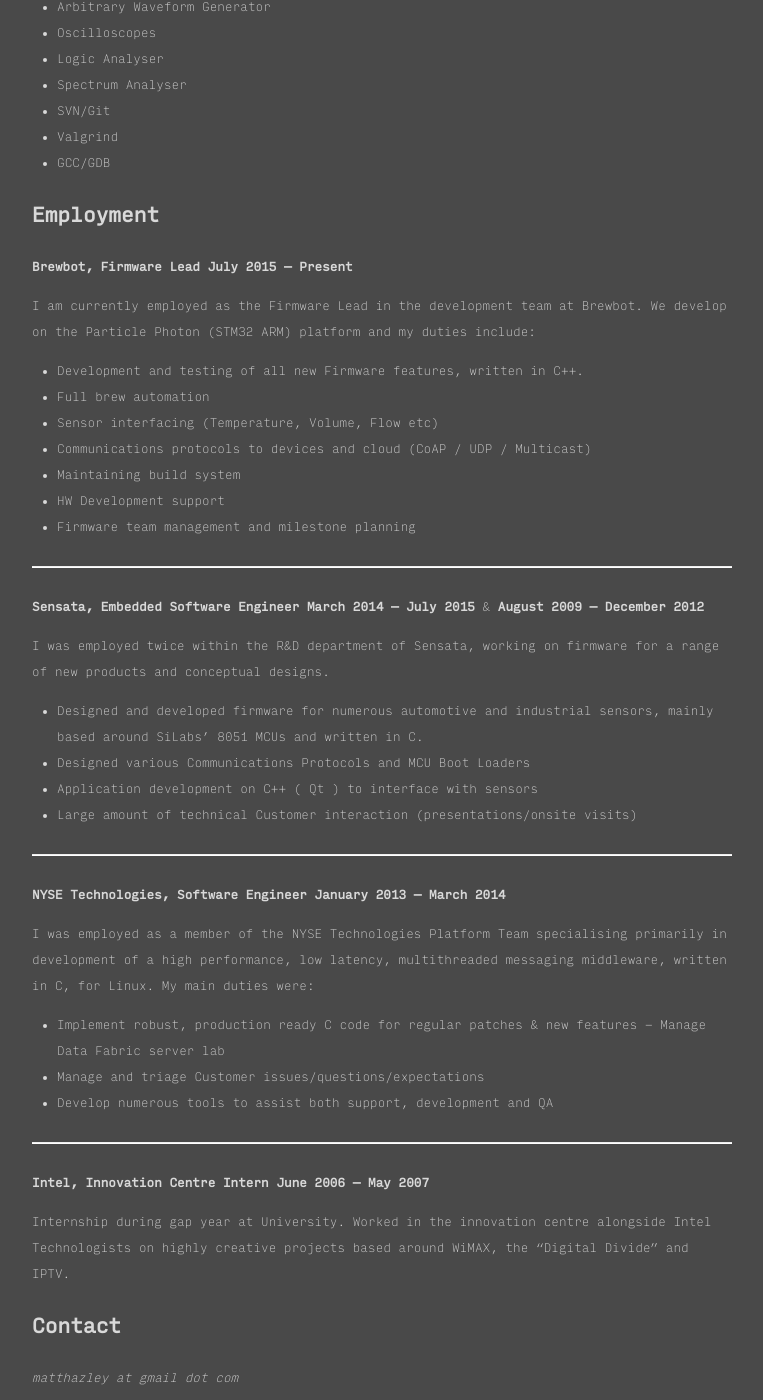
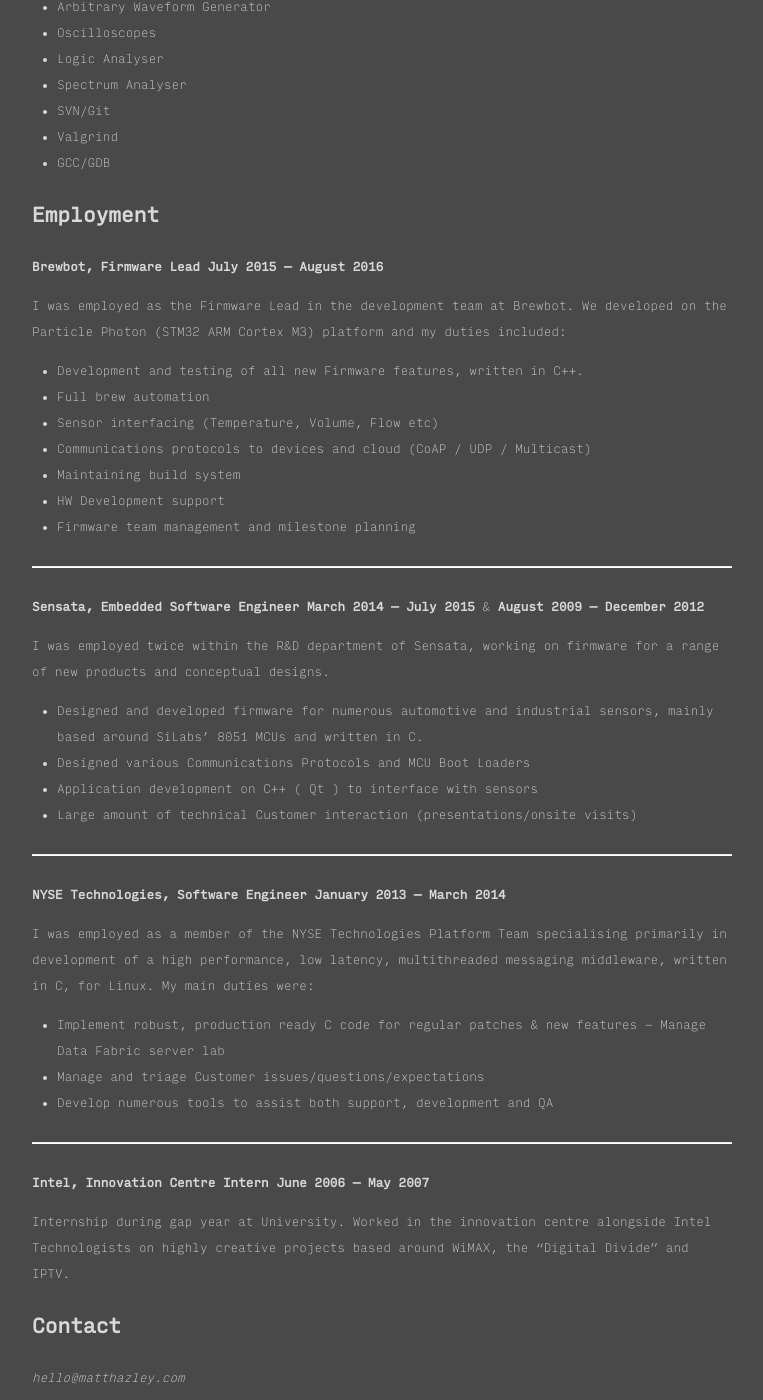
Before and after one commit to mhazley/mhazley.github.io, a Jekyll site: the page built from cv.md, in a window 1280 px wide and 1400 px high, scrolled down 1358 px. Shown: the whole window, without its empty margins (158-921 px from the left). Built offline with Jekyll 4.4.1, drawn with Linux system fonts in a browser that asks for light colours; Markdown is read by kramdown in place of the engine named in the settings.

Commit message:
Removing Brewbot and changing Email. Updated CV

```diff
--- a/cv.md
+++ b/cv.md
@@ -63,9 +63,9 @@ This was a project that attempted to investigate trust and reputation within the
 ### Employment
 
 **Brewbot, Firmware Lead**
-**July 2015 &mdash; Present**
+**July 2015 &mdash; August 2016**
 
-I am currently employed as the Firmware Lead in the development team at Brewbot. We develop on the Particle Photon (STM32 ARM) platform and my duties include:
+I was employed as the Firmware Lead in the development team at Brewbot. We developed on the Particle Photon (STM32 ARM Cortex M3) platform and my duties included:
 
 - Development and testing of all new Firmware features, written in C++.
 - Full brew automation
@@ -107,4 +107,4 @@ I was employed as a member of the NYSE Technologies Platform Team specialising p
 Internship during gap year at University. Worked in the innovation centre alongside Intel Technologists on highly creative projects based around WiMAX, the “Digital Divide” and IPTV.
 
 ### Contact
-*[matthazley at gmail dot com](mailto:matthazley@gmail.com)*
+*[hello@matthazley.com](mailto:hello@matthazley.com)*
```
Also changed, not shown: index.md (+2 -4 lines), 10 other files.
